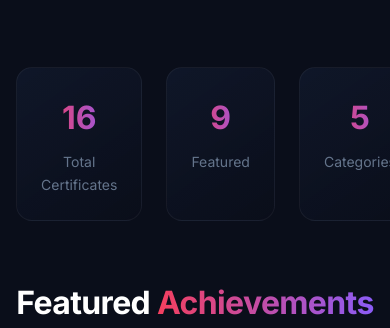
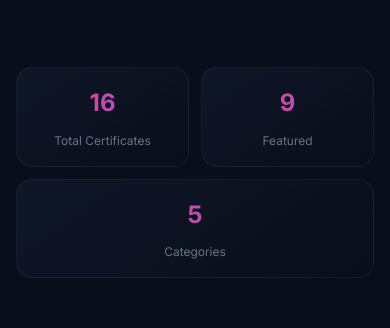
Before and after one commit to dhruv2311-dot/DhruvPortfolio, a React (Vite) app: page /certificates in a window 390 px wide. Shown: the part 377-705 px from the top of the page. Built offline with nearby package versions, Linux system fonts and the light colour scheme.

Commit message:
feat: implement high-performance interactive custom cursor with GSAP animations and particle effects

```diff
--- a/src/pages/Certificates.css
+++ b/src/pages/Certificates.css
@@ -15,6 +15,37 @@
   margin-top: var(--spacing-xl);
   perspective: 1000px;
 }
+
+/* Stats Grid */
+.stats-grid {
+  display: grid;
+  grid-template-columns: repeat(3, 1fr);
+  gap: 1.5rem;
+}
+
+.stat-card {
+  padding: 1.5rem;
+  background: linear-gradient(145deg, rgba(20, 29, 51, 0.6) 0%, rgba(10, 14, 26, 0.8) 100%);
+  border: 1px solid rgba(255, 255, 255, 0.05);
+  border-radius: 1rem;
+  text-align: center;
+}
+
+.stat-value {
+  font-size: 2rem;
+  font-weight: 700;
+  background: linear-gradient(90deg, #f43f5e, #8b5cf6);
+  -webkit-background-clip: text;
+  -webkit-text-fill-color: transparent;
+  margin-bottom: 0.5rem;
+}
+
+.stat-label {
+  font-size: 0.875rem;
+  color: #64748b;
+  word-break: break-word;
+}
+
 
 /* Flip Card Container */
 .flip-card {
@@ -397,6 +428,18 @@
     padding: calc(70px + var(--spacing-xl)) var(--spacing-md) var(--spacing-xl);
   }
 
+  .stats-grid {
+    gap: 1rem;
+  }
+
+  .stat-card {
+    padding: 1.25rem;
+  }
+
+  .stat-value {
+    font-size: 1.75rem;
+  }
+
   .certificates-grid {
     grid-template-columns: 1fr;
     gap: var(--spacing-lg);
@@ -416,6 +459,27 @@
 }
 
 @media (max-width: 480px) {
+  .stats-grid {
+    grid-template-columns: repeat(2, 1fr);
+    gap: 0.75rem;
+  }
+
+  .stat-card:last-child {
+    grid-column: span 2;
+  }
+
+  .stat-card {
+    padding: 1rem 0.5rem;
+  }
+
+  .stat-value {
+    font-size: 1.5rem;
+  }
+
+  .stat-label {
+    font-size: 0.75rem;
+  }
+
   .flip-card {
     height: 400px;
   }
--- a/src/pages/Certificates.jsx
+++ b/src/pages/Certificates.jsx
@@ -323,11 +323,7 @@ const Certificates = () => {
 
         {/* Stats */}
         <section className="container" style={{ marginBottom: '4rem' }}>
-          <div style={{
-            display: 'grid',
-            gridTemplateColumns: 'repeat(3, 1fr)',
-            gap: '1.5rem'
-          }}>
+          <div className="stats-grid">
             {stats.map((stat, index) => (
               <motion.div
                 key={stat.label}
@@ -335,25 +331,12 @@ const Certificates = () => {
                 whileInView={{ opacity: 1, y: 0 }}
                 viewport={{ once: true }}
                 transition={{ delay: index * 0.1 }}
-                style={{
-                  padding: '1.5rem',
-                  background: 'linear-gradient(145deg, rgba(20, 29, 51, 0.6) 0%, rgba(10, 14, 26, 0.8) 100%)',
-                  border: '1px solid rgba(255, 255, 255, 0.05)',
-                  borderRadius: '1rem',
-                  textAlign: 'center'
-                }}
+                className="stat-card"
               >
-                <div style={{
-                  fontSize: '2rem',
-                  fontWeight: 700,
-                  background: 'linear-gradient(90deg, #f43f5e, #8b5cf6)',
-                  WebkitBackgroundClip: 'text',
-                  WebkitTextFillColor: 'transparent',
-                  marginBottom: '0.5rem'
-                }}>
+                <div className="stat-value">
                   {stat.value}
                 </div>
-                <div style={{ fontSize: '0.875rem', color: '#64748b' }}>
+                <div className="stat-label">
                   {stat.label}
                 </div>
               </motion.div>
--- a/src/pages/Skills.css
+++ b/src/pages/Skills.css
@@ -228,10 +228,24 @@
 
 @media (max-width: 480px) {
   .sk-grid {
-    grid-template-columns: repeat(3, 1fr);
+    grid-template-columns: repeat(2, 1fr);
+    gap: 0.75rem;
+  }
+
+  .sk-card {
+    padding: 1.5rem 0.75rem 1.25rem;
   }
 
   .sk-icon {
     font-size: 2.1rem;
   }
+
+  .sk-name {
+    font-size: 0.8rem;
+  }
+
+  .sk-chip {
+    font-size: 0.6rem;
+    padding: 0.2rem 0.5rem;
+  }
 }
```
Also changed, not shown: src/components/Cursor.jsx (line endings or trailing spaces), src/components/cursor.css (line endings or trailing spaces).
